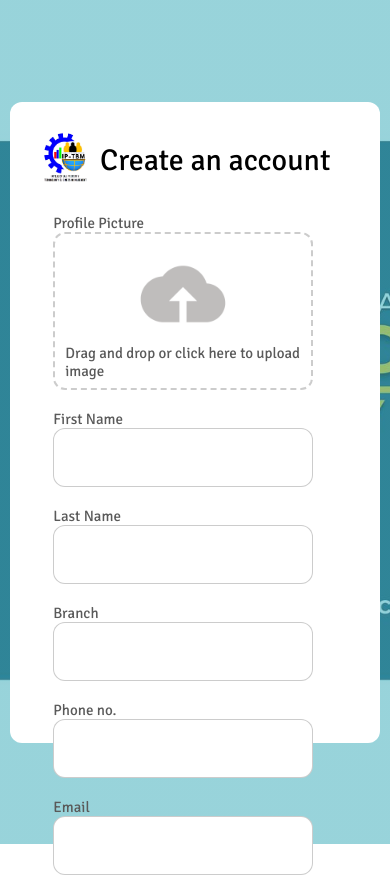
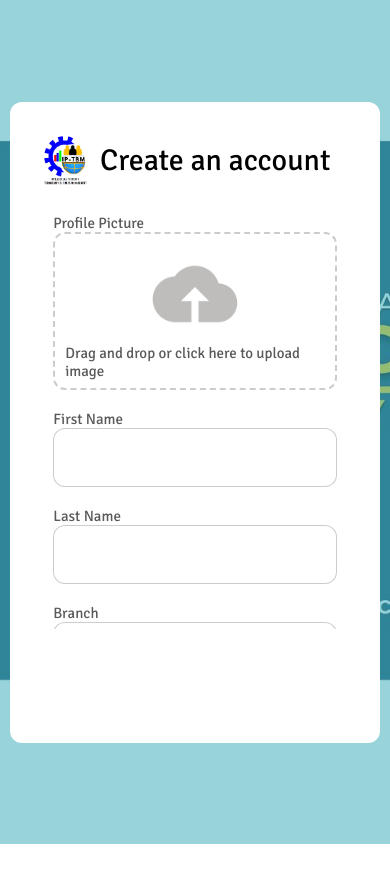
Before and after one commit to progchris00/LSPU-IPTBM-RTMS, a React (Vite) app: page /auth/sign-up in a window 390 px wide. Shown: the top 877 px of the page. After the commit the page ends 844 px from the top, so only its background shows below. Built offline with nearby package versions, Linux system fonts and the light colour scheme.

Commit message:
add: responsive sign-up page
Need code cleaning

```diff
--- a/src/index.css
+++ b/src/index.css
@@ -132,7 +132,6 @@ main {
   flex-direction: column;
   gap: 20px;
   padding: 10px;
-  min-width: 280px;
 }
 
 #profile-picture-input {
@@ -167,7 +166,10 @@ main {
 
 #sign-up-form .form-fieldset {
   flex-wrap: wrap;
-  justify-content: center;
+}
+
+.logo-heading {
+  align-items: center;
 }
 
 /* End of sign up page */
@@ -252,22 +254,22 @@ h1#form-heading {
 /* End of font styling */
 
 /* Media queries */
-@media (max-width: 584px) {
+@media (max-width: 647px) {
   .sign-up-form-left,
   .sign-up-form-right {
     width: 100%;
     align-items: center;
   }
 
-  /* #login-form,
-  #forgot-password-form,
-  #sign-up-form {
-    max-height: 500px;
-    overflow-y: scroll;
-  } */
+  .form-fieldset input,
+  .form-fieldset label,
+  #picture-upload-container {
+    max-width: 100%;
+  }
 
   .form-fieldset {
-    max-width: 300px;
+    max-height: 430px;
+    height: 100%;
     overflow-y: scroll;
   }
 }
--- a/src/pages/auth/signup.jsx
+++ b/src/pages/auth/signup.jsx
@@ -11,7 +11,7 @@ function SignUpPage() {
     <main className="overlay">
       <div className="form-container">
         <div className="sign-up container">
-          <div className="flex">
+          <div className="flex logo-heading">
             <img src={FormLogo} alt="" id="form-logo" />
             <h1 id="form-heading">Create an account</h1>
           </div>
```
